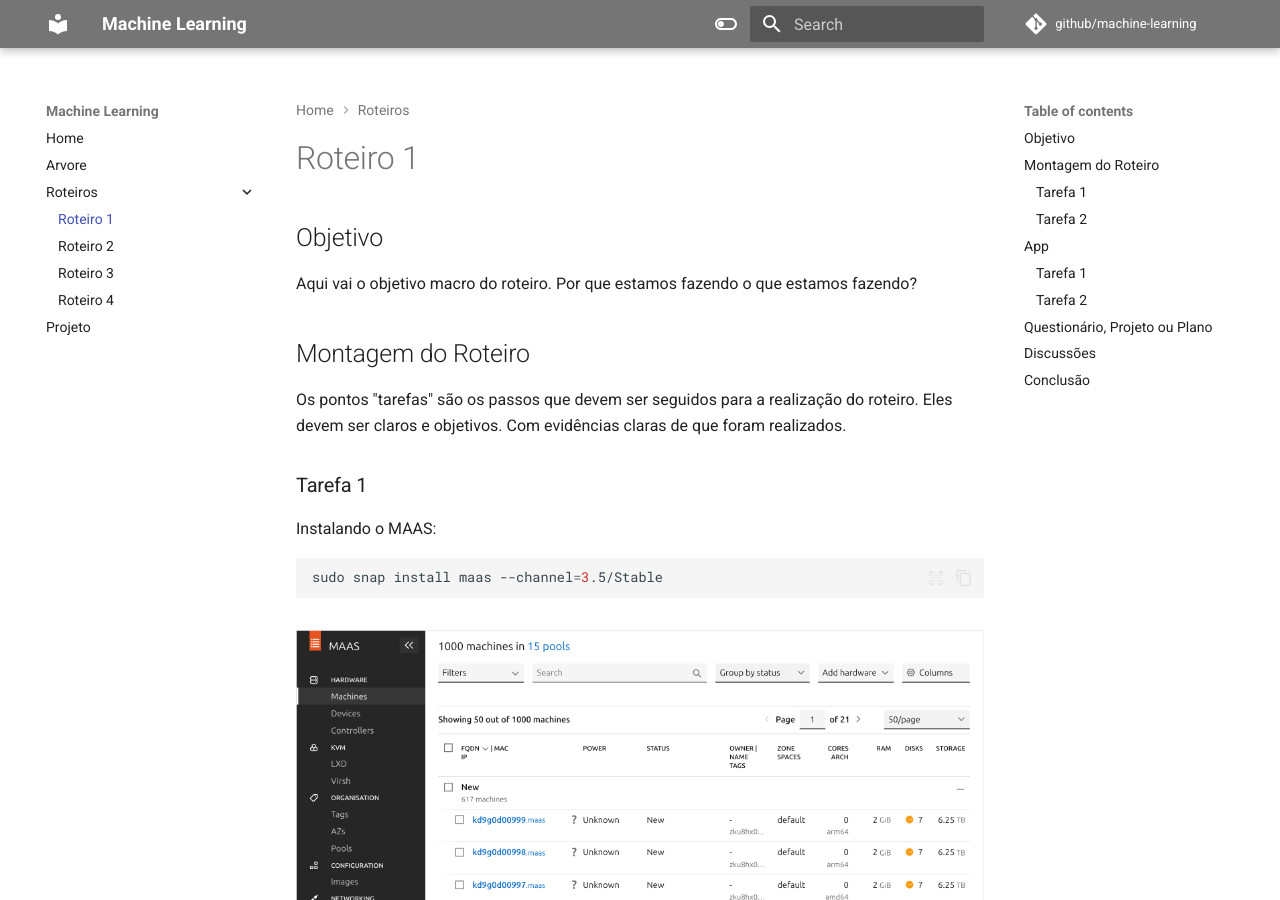
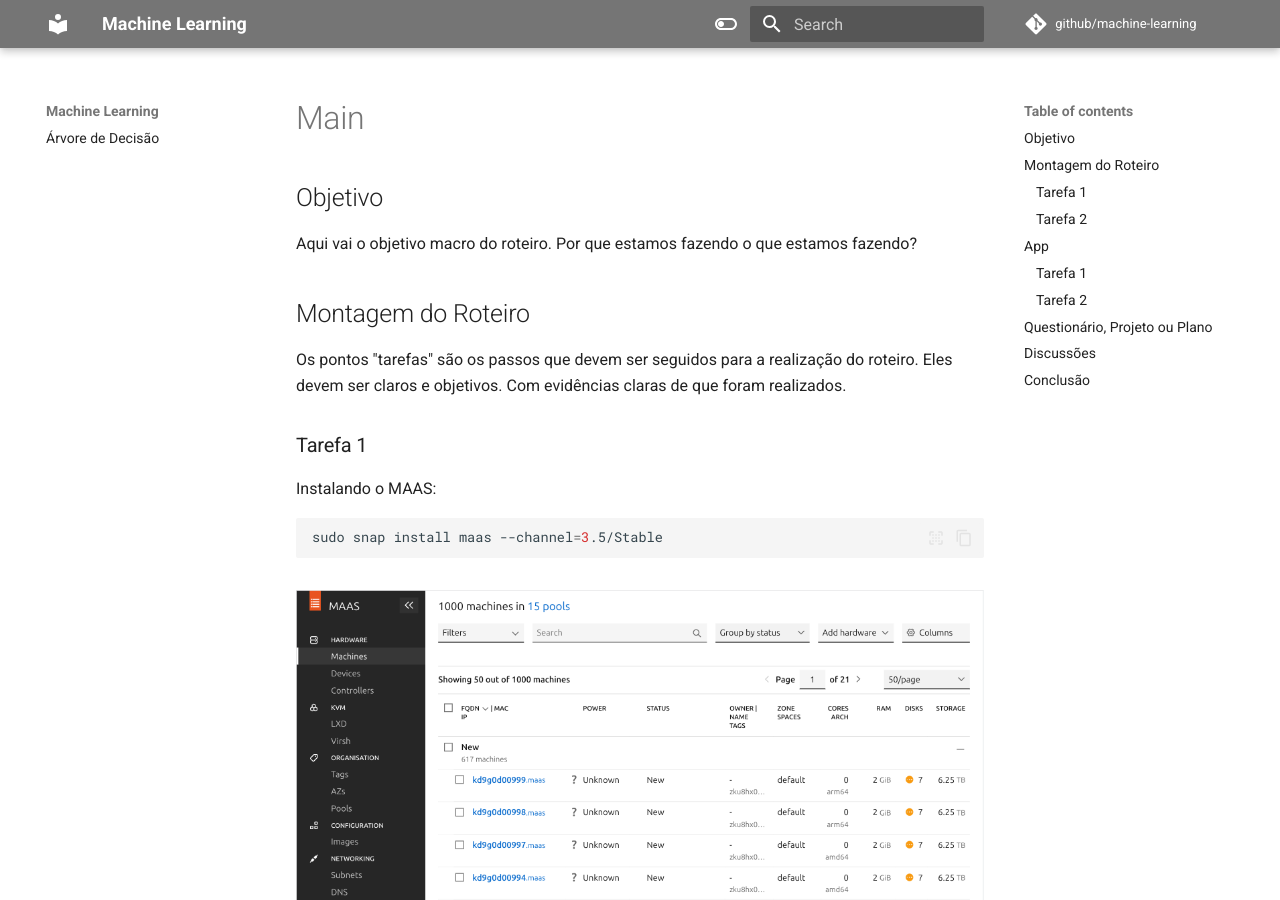
Before and after one commit to PabloDimitrof/machine-learning, an MkDocs documentation site: the page built from docs/roteiro1/main.md, in a window 1280 px wide and 900 px high. Built offline with MkDocs 1.6.1 and Material for MkDocs 9.7.7, drawn with Linux system fonts in a browser that asks for light colours; comment, search, counter and statistics services are not loaded.

Commit message:
arvore feita

```diff
--- a/mkdocs.yml
+++ b/mkdocs.yml
@@ -132,11 +132,11 @@ extra_javascript:
   - https://fastly.jsdelivr.net/npm/echarts/dist/echarts.min.js
 
 nav:
-  - Home: index.md
-  - Arvore: ./arvore-decisao/main.md
-  - Roteiros:
-    - Roteiro 1: ./roteiro1/main.md
-    - Roteiro 2: ./roteiro2/main.md
-    - Roteiro 3: ./roteiro3/main.md
-    - Roteiro 4: ./roteiro4/main.md
-  - Projeto: ./projeto/main.md
+#  - Home: index.md
+  - Árvore de Decisão: ./arvore-decisao/main.md
+#  - Roteiros:
+#    - Roteiro 1: ./roteiro1/main.md
+#    - Roteiro 2: ./roteiro2/main.md
+#    - Roteiro 3: ./roteiro3/main.md
+#    - Roteiro 4: ./roteiro4/main.md
+#  - Projeto: ./projeto/main.md
```
Also changed, not shown: docs/arvore-decisao/decision-tree.py (deleted, +0 -9 lines), docs/arvore-decisao/main.md (+2 -2 lines), docs/arvore-decisao/prepair.py (added, +61 -0 lines), docs/index.md (+1 -6 lines).
